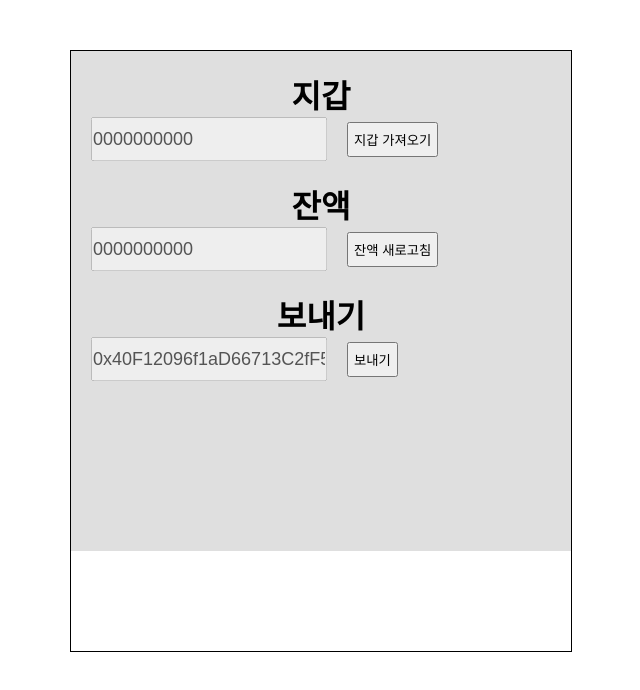
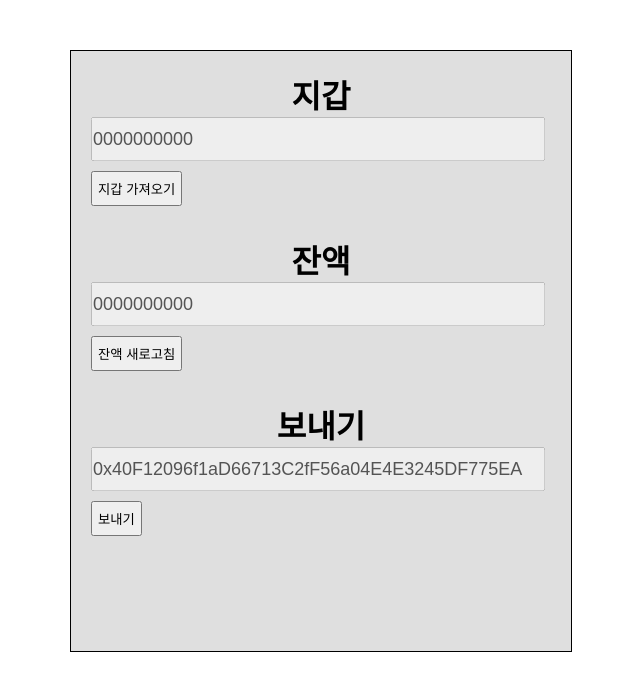
Before and after one commit to AbyulStudy/typeScript_React_toy, a React (Create React App) app: page / in a window 1280 px wide. Shown: the top 690 px of the page, without its empty margins (319-959 px from the left). Built offline with nearby package versions, Linux system fonts and the light colour scheme; what @web3-react/core would draw is missing.

Commit message:
art: btn-center, input width, (buttn,p) margin

```diff
--- a/src/components/Page/styles.ts
+++ b/src/components/Page/styles.ts
@@ -2,14 +2,20 @@ import styled from 'styled-components';
 
 export const Container = styled.div`
   background-color: #dfdfdf;
-  height: 500px;
+  height: 600px;
   .center {
     text-align: center;
+  }
+  .btn-center {
+    display: block;
+    margin: 0 auto;
   }
   div {
     padding-top: 20px;
   }
   input {
+    display: block;
+    width: 450px;
     height: 40px;
     line-height: 40px;
     font-size: 18px;
@@ -18,5 +24,9 @@ export const Container = styled.div`
   button {
     height: 35px;
     padding: 5px;
+    margin: 10px 20px;
+  }
+  p {
+    margin-left: 15px;
   }
 `;
```
